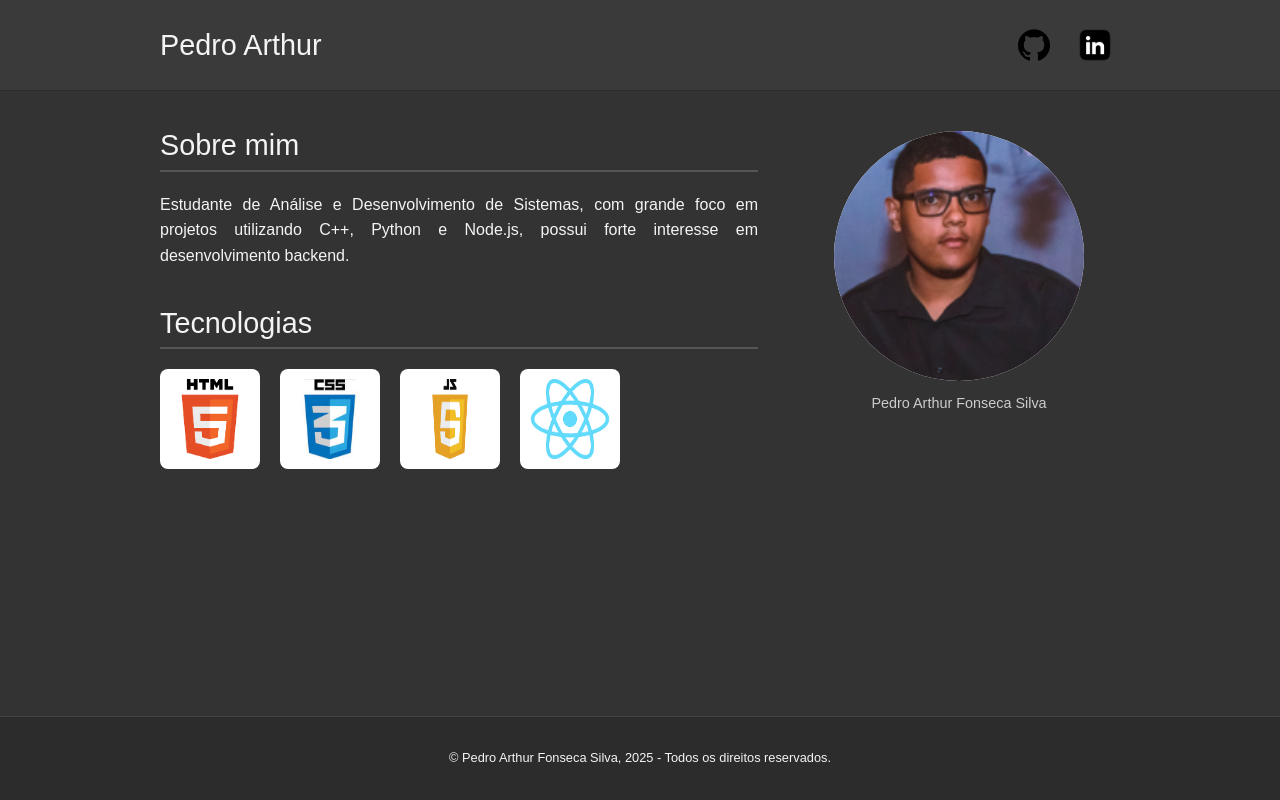
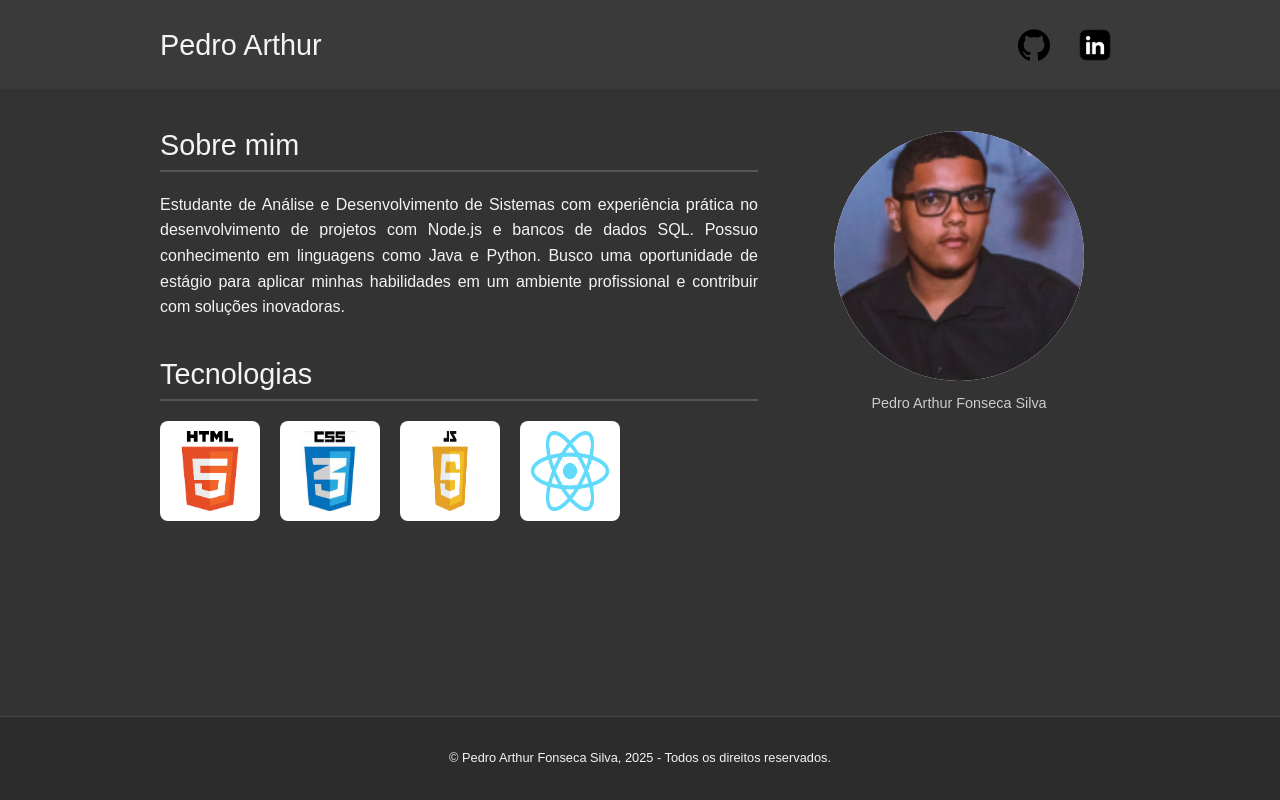
Before and after one commit to TioYukimura/Portif-lio, a plain HTML site: page index.html in a window 1280 px wide. Drawn offline with Linux system fonts and the light colour scheme.

Commit message:
Update index.html

```diff
--- a/index.html
+++ b/index.html
@@ -33,7 +33,7 @@
             <div class="about">
                 <h2>Sobre mim</h2>
                 <p>
-Estudante de Análise e Desenvolvimento de Sistemas, com grande foco em projetos utilizando C++, Python e Node.js, possui forte interesse em desenvolvimento backend.                </p>
+Estudante de Análise e Desenvolvimento de Sistemas com experiência prática no desenvolvimento de projetos com Node.js e bancos de dados SQL. Possuo conhecimento em linguagens como Java e Python. Busco uma oportunidade de estágio para aplicar minhas habilidades em um ambiente profissional e contribuir com soluções inovadoras.               </p>
             </div>
 
             <div class="tech">
```
